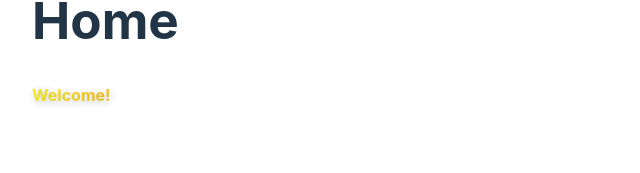
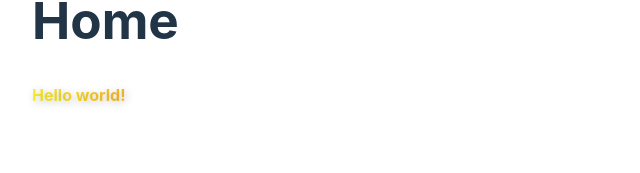
Before and after one commit to datacrush/app-framework, a React (Vite) app: page / in a window 1280 px wide. Both pictures are taken after a click on the button "Log in". Shown: the part 115-288 px from the top of the page, without its empty margins (0-640 px from the left). Built offline with nearby package versions, Linux system fonts and the light colour scheme.

Commit message:
more generic component config

```diff
--- a/src/App.css
+++ b/src/App.css
@@ -36,6 +36,7 @@ a[href] {
   color: yellow;
   text-decoration: inherit;
 }
+
 a[href]:hover {
   color: orange;
 }
--- a/src/components/home/Home.tsx
+++ b/src/components/home/Home.tsx
@@ -1,11 +1,11 @@
 import { Config } from "../../types";
 import { Page } from "../page/Page";
 
-const welcome: Config = [
-  "div",
-  { className: "cheesy-blink-gradient" },
-  "Welcome!",
-];
+const welcome: Config = {
+  name: "div",
+  props: { className: "cheesy-blink-gradient" },
+  children: [{ name: "p", children: ["Hello world!"] }],
+};
 
 export const Home: React.FC = () => {
   return (
--- a/src/components/page/Page.tsx
+++ b/src/components/page/Page.tsx
@@ -1,4 +1,4 @@
-import React from "react";
+import React, { JSX } from "react";
 import { Config } from "../../types";
 
 // import { isValidElementType } from "react-is";
@@ -12,5 +12,17 @@ interface PageProps {
 }
 
 export const Page: React.FC<PageProps> = ({ config }) => {
-  return React.createElement(...config);
+  return configToElements(config);
 };
+
+function configToElements(config: Config): JSX.Element {
+  return React.createElement(
+    config.name,
+    config.props,
+    config.children?.map((child, index) =>
+      typeof child === "string"
+        ? child
+        : configToElements({ ...child, props: { ...child.props, key: index } })
+    )
+  );
+}
--- a/src/types/index.ts
+++ b/src/types/index.ts
@@ -1,8 +1,8 @@
-export type Config = [
-  string,
-  Record<string, any>,
-  React.ReactNode | React.ReactNode[]
-];
+export type Config = {
+  name: string;
+  props?: Record<string, any>;
+  children?: [Config | string];
+};
 
 export enum PATHS {
   HOME = "home",
```
Also changed, not shown: 1 other file (tests, documents, lock files or other folders).
